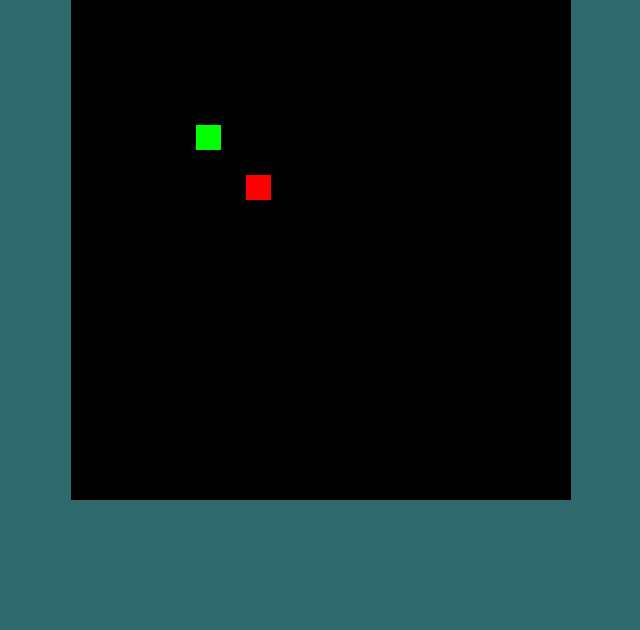
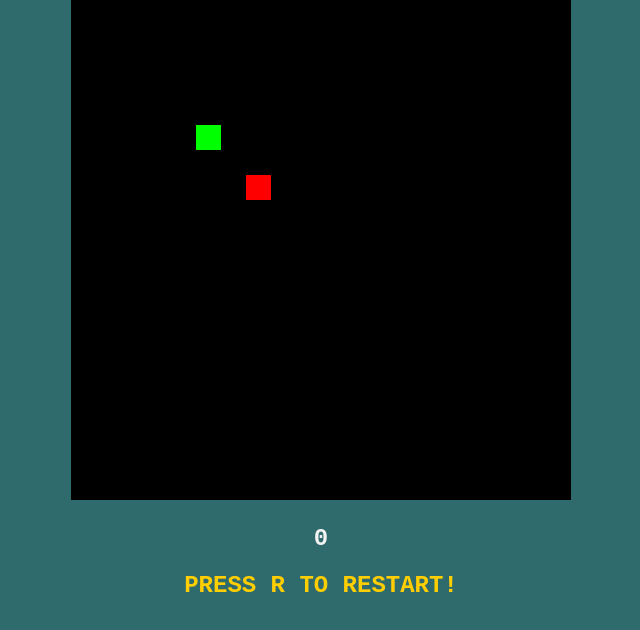
Before and after one commit to ohnib/Jogo-da-cobrinha, a plain HTML site: page index.html in a window 1280 px wide. Shown: the part 80-710 px from the top of the page, without its empty margins (319-959 px from the left). Drawn offline with Linux system fonts and the light colour scheme.

Commit message:
Score Updatete✨

```diff
--- a/index.html
+++ b/index.html
@@ -11,6 +11,8 @@
     <div>
         <h1>JOGO DA COBRINHA!</h1>
         <canvas id="container"></canvas>
+        <h2 data-score="score">-1</h2>
+        <h2 data-restart="restart">PRESS R TO RESTART!</h2>
     </div>
     <script src="index.js"></script>
 </body>
--- a/index.js
+++ b/index.js
@@ -1,5 +1,4 @@
 //interface do game
-
 let containerTamanho = 25;
 let rows = 20;
 let cols = 20;
@@ -97,8 +96,13 @@ function mudarDirecao(e) {
     }
 }
 
+//codigos do score
+let scoreSeletor = document.querySelector('[data-score="score"]')
+let restartSeletor = document.querySelector('[data-restart="restart"]')
+let score = 0;
 
 function posicionarComida() {
     comidaX = Math.floor(Math.random() * cols) * containerTamanho
     comidaY = Math.floor(Math.random() * rows) * containerTamanho
+    scoreSeletor.innerHTML++;
 }
--- a/style.css
+++ b/style.css
@@ -10,3 +10,11 @@ body{
     background-color: #2f6b6d;
     font-family: 'Courier New', Courier, monospace;
 }
+
+[data-score]{
+    color:var(--clara);
+}
+
+[data-restart]{
+    color:var(--secundaria);
+}
```
